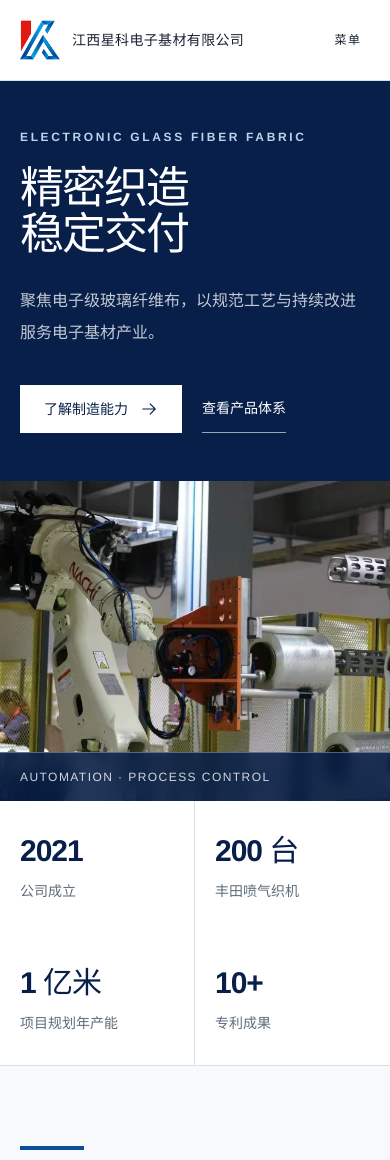
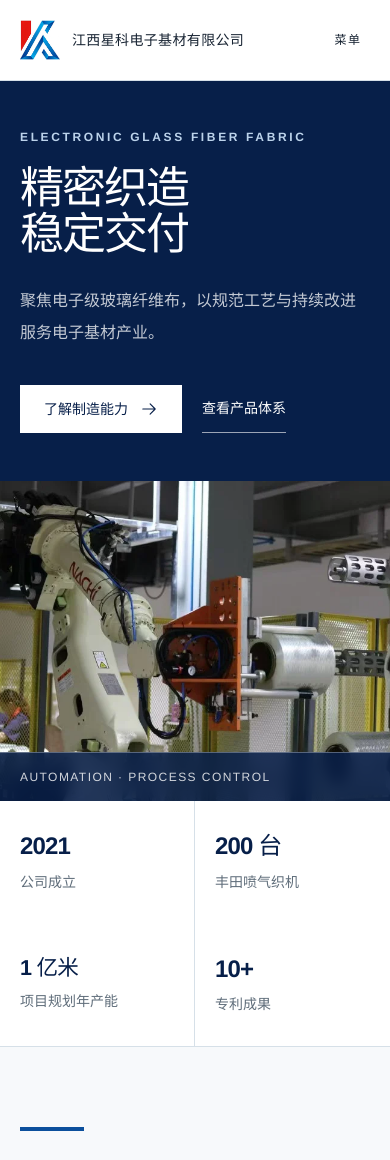
Before and after one commit to arjenou/jill, a React (Vite) app: page / in a window 390 px wide. Shown: the top 1160 px of the page. Built offline with nearby package versions, Linux system fonts and the light colour scheme.

Commit message:
make key typography responsive

```diff
--- a/src/components.tsx
+++ b/src/components.tsx
@@ -42,7 +42,7 @@ export function SectionTitle({ title, description, className }: { title: string;
   return (
     <Reveal className={cn("max-w-3xl", className)}>
       <SectionLine />
-      <h2 className="text-balance text-3xl font-semibold leading-[1.25] tracking-[-0.025em] text-ink sm:text-4xl lg:text-[3.25rem]">{title}</h2>
+      <h2 className="text-balance text-[clamp(1.875rem,4vw,3.25rem)] font-semibold leading-[1.25] tracking-[-0.025em] text-ink">{title}</h2>
       {description ? <p className="mt-6 max-w-2xl text-pretty text-base leading-8 text-steel sm:text-lg">{description}</p> : null}
     </Reveal>
   )
@@ -144,7 +144,7 @@ export function PageHero({ title, description, image, imageAlt, eyebrow }: { tit
       >
         <div className="mx-auto w-full max-w-[620px] lg:mx-0 lg:ml-auto lg:pr-16">
           <p className="text-xs font-semibold uppercase tracking-[0.2em] text-blue-soft">{eyebrow}</p>
-          <h1 className="mt-5 text-balance text-4xl font-semibold leading-[1.12] tracking-[-0.035em] sm:text-5xl lg:text-6xl">{title}</h1>
+          <h1 className="mt-5 text-balance text-[clamp(2.25rem,5vw,3.75rem)] font-semibold leading-[1.12] tracking-[-0.035em]">{title}</h1>
           <p className="mt-6 max-w-xl text-pretty text-base leading-8 text-white/74 sm:text-lg">{description}</p>
         </div>
       </motion.div>
--- a/src/i18n.ts
+++ b/src/i18n.ts
@@ -134,7 +134,7 @@ const manualTranslations: Record<Exclude<Language, "zh">, Record<string, string>
     "后处理与验布": "Finishing & inspection",
     "丰田喷气织机": "Toyota air-jet looms",
     " 台": "",
-    " 亿米": "00 million m",
+    " 亿米": "00\u00a0million\u00a0m",
     "业务联系": "Contact Us",
     "来源：": "Source: ",
     "作者：": "Author: ",
--- a/src/index.css
+++ b/src/index.css
@@ -54,6 +54,19 @@ summary::-webkit-details-marker {
   grid-template-columns: minmax(0, 0.88fr) minmax(0, 1.12fr);
 }
 
+.stat-card {
+  container-type: inline-size;
+}
+
+.stat-value {
+  font-size: clamp(1.5rem, 15cqw, 3rem);
+  line-height: 1.1;
+}
+
+.stat-value-long {
+  font-size: clamp(1.125rem, 14cqw, 3rem);
+}
+
 @media (max-width: 1023px) {
   .hero-grid,
   .page-hero-grid {
--- a/src/pages.tsx
+++ b/src/pages.tsx
@@ -36,8 +36,8 @@ function StatsBand() {
     <section aria-label="企业关键数据" className="border-b border-line bg-white">
       <div className="mx-auto grid max-w-[1440px] grid-cols-2 px-5 sm:px-8 lg:grid-cols-4 lg:px-12">
         {stats.map((stat, index) => (
-          <div key={stat.label} className={`py-8 sm:py-10 lg:py-12 ${index % 2 === 0 ? "border-r border-line pr-5" : "pl-5"} ${index === 1 ? "lg:border-r lg:pr-8" : ""} ${index === 2 ? "border-r border-line pr-5 lg:pl-8" : ""} ${index === 3 ? "lg:pl-8" : ""}`}>
-            <p className="text-3xl font-semibold tracking-[-0.035em] text-navy sm:text-4xl lg:text-5xl"><CountUp value={stat.value} suffix={stat.suffix} /></p>
+          <div key={stat.label} className={`stat-card py-8 sm:py-10 lg:py-12 ${index % 2 === 0 ? "border-r border-line pr-5" : "pl-5"} ${index === 1 ? "lg:border-r lg:pr-8" : ""} ${index === 2 ? "border-r border-line pr-5 lg:pl-8" : ""} ${index === 3 ? "lg:pl-8" : ""}`}>
+            <p className={`stat-value whitespace-nowrap font-semibold tabular-nums tracking-[-0.035em] text-navy ${index === 2 ? "stat-value-long" : ""}`}><CountUp value={stat.value} suffix={stat.suffix} /></p>
             <p className="mt-3 text-sm font-medium text-steel">{stat.label}</p>
           </div>
         ))}
@@ -711,7 +711,7 @@ export function NewsDetailPage() {
         <div className="mx-auto max-w-5xl px-5 sm:px-8">
           <Link to="/news" className="inline-flex items-center gap-2 text-sm font-semibold text-accent hover:text-accent-strong focus-visible:outline-none focus-visible:ring-2 focus-visible:ring-accent"><ArrowRight className="rotate-180" size={17} aria-hidden="true" /> 返回新闻中心</Link>
           <div className="mt-10 flex flex-wrap items-center gap-4 text-xs font-semibold"><span className="text-accent">{article.category}</span><time dateTime={article.date} className="text-steel">{article.displayDate}</time></div>
-          <h1 className="mt-5 max-w-4xl text-balance text-4xl font-semibold leading-[1.18] tracking-[-0.035em] text-ink sm:text-5xl lg:text-6xl">{article.title}</h1>
+          <h1 className="mt-5 max-w-4xl text-balance text-[clamp(2.25rem,5vw,3.75rem)] font-semibold leading-[1.18] tracking-[-0.035em] text-ink">{article.title}</h1>
           <p className="mt-7 text-sm leading-7 text-steel">来源：{article.source}{article.author ? `　作者：${article.author}` : ""}</p>
         </div>
       </header>
```
